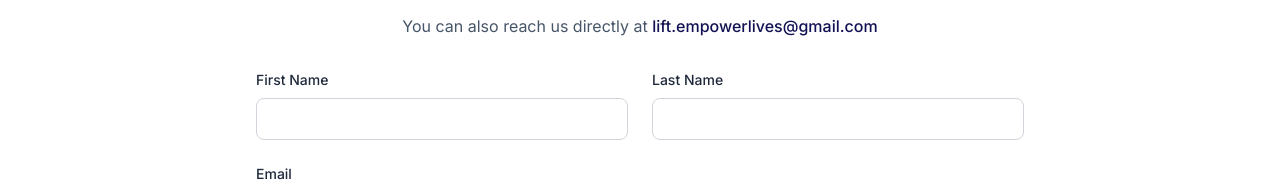
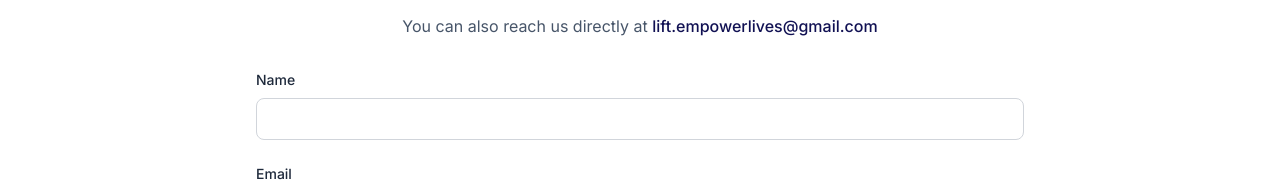
Before and after one commit to ShouryaBatra/lift-website, a Next.js app: page /contact in a window 1280 px wide. Shown: the part 518-708 px from the top of the page. Built offline with nearby package versions, Linux system fonts and the light colour scheme.

Commit message:
working contact form

```diff
--- a/src/pages/contact.js
+++ b/src/pages/contact.js
@@ -76,36 +76,25 @@ export default function Contact() {
                 lift.empowerlives@gmail.com
               </a>
             </motion.p>
-            <form className="space-y-6">
-              <div className="grid grid-cols-1 md:grid-cols-2 gap-6">
+            <form
+              className="space-y-6"
+              action="https://formspree.io/f/meogpnlp"
+              method="POST"
+            >
               <div>
                 <label
-                    htmlFor="firstName"
+                  htmlFor="name"
                   className="block text-sm font-medium text-lift-text-primary mb-2"
                 >
-                    First Name
+                  Name
                 </label>
                 <input
                   type="text"
-                    id="firstName"
+                  id="name"
+                  name="name"
                   className="w-full px-4 py-2 border border-gray-300 rounded-lg focus:ring-2 focus:ring-lift-blue focus:border-transparent"
                   required
                 />
-                </div>
-                <div>
-                  <label
-                    htmlFor="lastName"
-                    className="block text-sm font-medium text-lift-text-primary mb-2"
-                  >
-                    Last Name
-                  </label>
-                  <input
-                    type="text"
-                    id="lastName"
-                    className="w-full px-4 py-2 border border-gray-300 rounded-lg focus:ring-2 focus:ring-lift-blue focus:border-transparent"
-                    required
-                  />
-                </div>
               </div>
               <div>
                 <label
@@ -117,6 +106,7 @@ export default function Contact() {
                 <input
                   type="email"
                   id="email"
+                  name="email"
                   className="w-full px-4 py-2 border border-gray-300 rounded-lg focus:ring-2 focus:ring-lift-blue focus:border-transparent"
                   required
                 />
@@ -130,6 +120,7 @@ export default function Contact() {
                   Message
                 </label>
                 <textarea
+                  name="message"
                   id="message"
                   rows={6}
                   className="w-full px-4 py-2 border border-gray-300 rounded-lg focus:ring-2 focus:ring-lift-blue focus:border-transparent"
```
Lines whose indentation alone changed are shown as unchanged.
